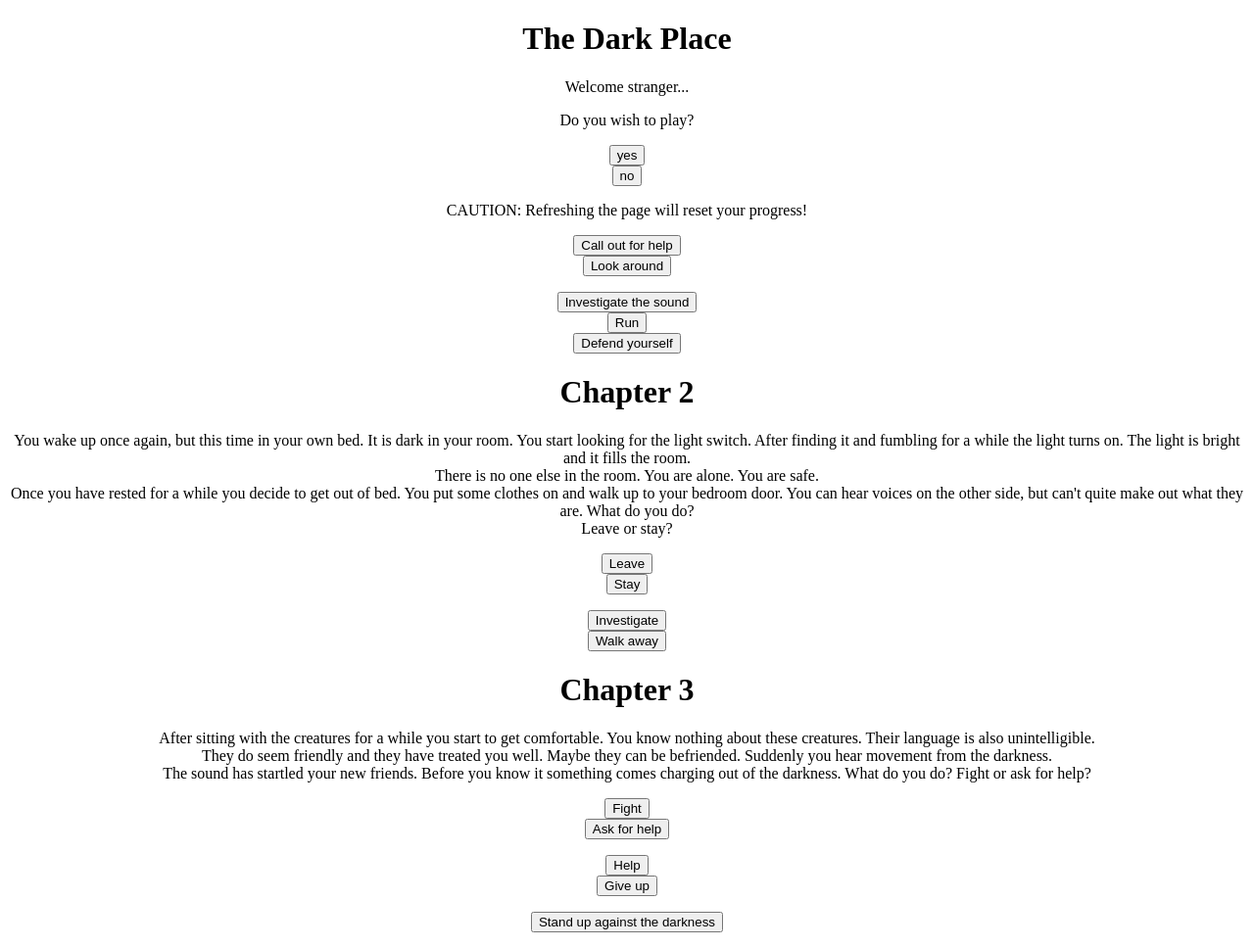
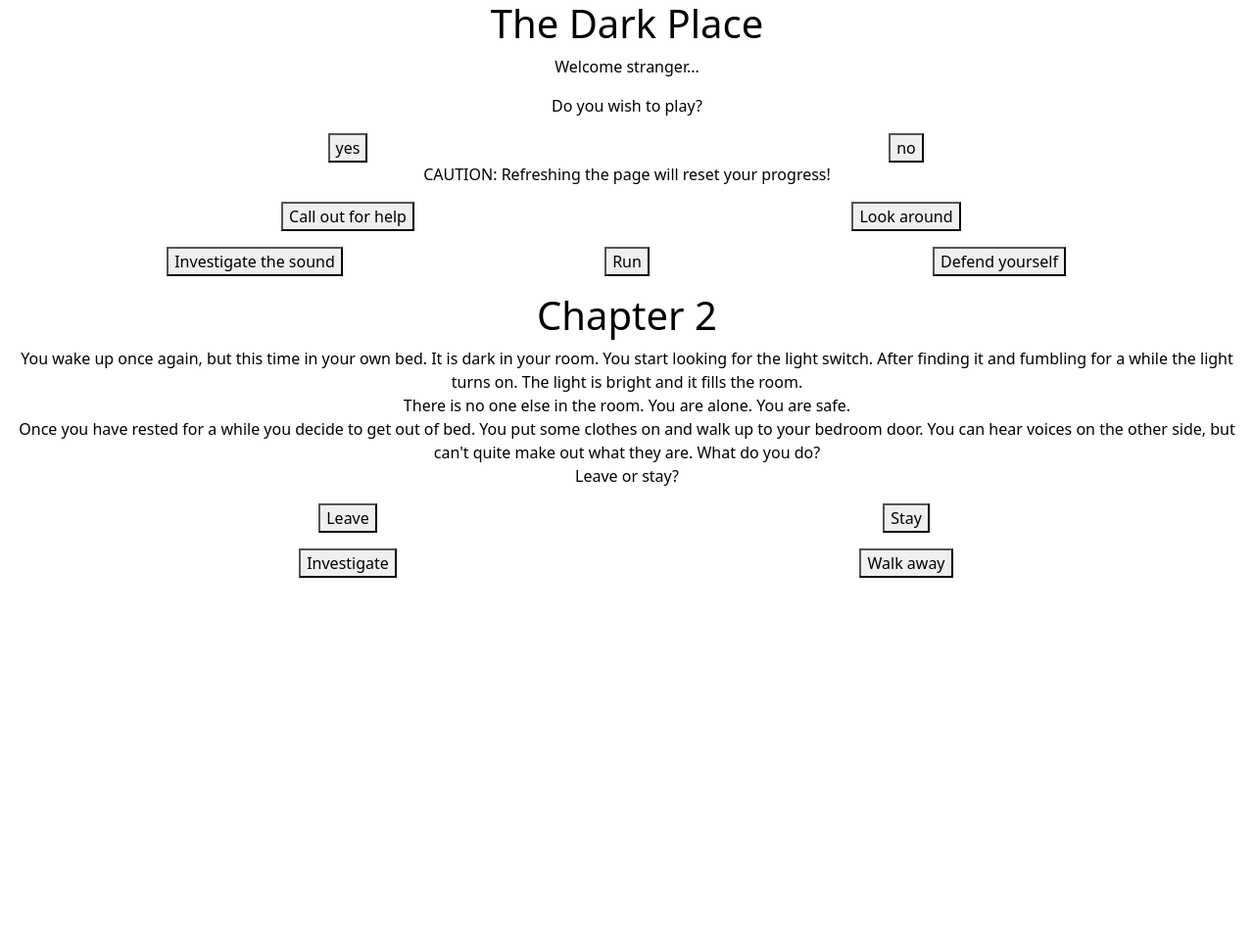
Before and after one commit to Nikopetaja/Text-based-adventure1, a plain HTML site: page index.html in a window 1280 px wide. Shown: the whole page at 98% size. After the commit the page ends 800 px from the top, so only its background shows below. Drawn offline with nearby package versions, Linux system fonts and the light colour scheme.

Commit message:
Update index.html

```diff
--- a/index.html
+++ b/index.html
@@ -3,25 +3,50 @@
 	<head>
 		<meta charset="utf-8">
 			<title> TheDarkPlace </title>
+			<link href="https://cdn.jsdelivr.net/npm/bootstrap@5.3.0-alpha1/dist/css/bootstrap.min.css" rel="stylesheet" integrity="sha384-GLhlTQ8iRABdZLl6O3oVMWSktQOp6b7In1Zl3/Jr59b6EGGoI1aFkw7cmDA6j6gD" crossorigin="anonymous">
 		</head>
 			<link rel="stylesheet" href="./styles.css">
 				<body>
 					<h1> The Dark Place </h1>
 					<p> Welcome stranger... </p>
 					<p> Do you wish to play? </p>
+					<div class="container text-center">
+						<div class="row">
+							<div class="col">
 								<button onclick='gameStart()'>yes</button>
+							</div>
+							<div class="col">
 								<button onclick='noGame()'>no</button>
+							</div>
+						</div>
+					</div>
 					<p> CAUTION: Refreshing the page will reset your progress! </p>
 					<p id='gameButton'/>
-				<div>
+					<div class="container text-center">
+						<div class="row">
+							<div class="col">
 								<button onclick='firstChoice1()'>Call out for help</button>
+							</div>
+							<div class="col">
 								<button onclick='firstChoice2()'>Look around</button>
+							</div>
+						</div>
+					</div>
 					<p id='choice1'/>
 					<p id='choice2'/>
-					<div>
+					<div class="container text-center">
+						<div class="row">
+							<div class="col">
 								<button onclick='secondChoice1()'>Investigate the sound</button>
+							</div>
+							<div class="col">
 								<button onclick='secondChoice2()'>Run</button>
+							</div>
+							<div class="col">
 								<button onclick='secondChoice3()'>Defend yourself</button>
+							</div>
+						</div>
+					</div>
 					<p id='choice3'/>
 					<p id='choice4'/>
 					<p id='choice5'/>
@@ -44,14 +69,28 @@ const secondChoice3 = () => {document.getElementById('choice5').innerHTML = "You
 </script>
 									<h1> Chapter 2 </h1>
 									<p> You wake up once again, but this time in your own bed. It is dark in your room. You start looking for the light switch. After finding it and fumbling for a while the light turns on. The light is bright and it fills the room. <br> There is no one else in the room. You are alone. You are safe. <br> Once you have rested for a while you decide to get out of bed. You put some clothes on and walk up to your bedroom door. You can hear voices on the other side, but can't quite make out what they are. What do you do? <br> Leave or stay? </p>
-													<div>
+												<div class="container text-center">
+													<div class="row">
+														<div class="col">
 															<button onclick='c2firstChoice1()'>Leave</button>
+														</div>
+														<div class="col">
 															<button onclick='c2firstChoice2()'>Stay</button>
+														</div>
+													</div>
+												</div>
 												<p id='choice6'/>
 												<p id='choice7'/>
-														<div>
+												<div class="container text-center">
+													<div class="row">
+														<div class="col">
 															<button onclick='c2secondChoice1()'>Investigate</button>
+															</div>
+															<div class="col">
 															<button onclick='c2secondChoice2()'>Walk away</button>
+															</div>
+															</div>
+															</div>
 															<p id='choice8'/>
 															<p id='choice9'/>
 															<div>
@@ -65,32 +104,9 @@ const c2secondChoice1 = () => {document.getElementById('choice8').innerHTML = "Y
 const c2secondChoice2 = () => {document.getElementById('choice9').innerHTML = "You don't want to get involved with whatever that noice is about. It's much better to try to survive on your own anyway. You start walking away from the voices. You reach a cave. It's cold and you could use some shelter, so you head inside. Inside the cave is warm and comfortable. You decide to rest your eyes for a moment. As you sleep your lantern goes out. Slowly, the darkness consumess you. End 3";
 }
 </script>
-																	<h1> Chapter 3 </h1>
-																	<p> After sitting with the creatures for a while you start to get comfortable. You know nothing about these creatures. Their language is also unintelligible. <br> They do seem friendly and they have treated you well. Maybe they can be befriended. Suddenly you hear movement from the darkness. <br> The sound has startled your new friends. Before you know it something comes charging out of the darkness. What do you do? Fight or ask for help?
-																	<div>
-																					<button onclick='c3firstChoice1()'>Fight</button>
-																					<button onclick='c3firstChoice2()'>Ask for help</button>
-																					<p id='choice10'/>
-																					<p id='choice11'/>
-																					<div>
-																						<button onclick='c3secondChoice1()'>Help</button>
-																						<button onclick='c3secondChoice2()'>Give up</button>
-																						<p id='choice12'/>
-																						<p id='choice13'/>
-																						<div>
-																							<button onclick='c3thirdChoice1()'>Stand up against the darkness</button>
-																							<p id='choice14'/>
-																							<script>
-																					const c3firstChoice1 = () => {document.getElementById('choice10').innerHTML = "You do what you did last you came across this creature. You raise your sword and brace. This time the creature is smarter. <br> It dodges your blade and moves toward the friendly creatures. What do you do? Help or give up?";
-																					}
-																					const c3firstChoice2 = () => {document.getElementById('choice11').innerHTML = "You turn around and face your new friends. They look terrified. You yell at them pleading for help. They don't seem to understand you at first. <br> Quickly though they look at eachother and rush to your side. They pick up sticks and stones and brace for the dark creature.";
-																					}
-																					const c3secondChoice1 = () => {document.getElementById('choice12').innerHTML = "You turn around and start running towards your friends. Surprisingly you manage to outrun the creature and get to your friends first. <br> Once you reach you friends they have already picked up sticks and stones for weapons. Together you brace for the dark creature.";
-																					}
-																					const c3secondChoice2 = () => {document.getElementById('choice13').innerHTML = "You feel yourself getting heavier and weaker. First you lay down your sword. The you fall to your knees and eventually you lay all the way down. <br> You don't know what happens to your friends. In the end it doesn't really matter. The darkness consumes you. End 1";
-																					}
-																					const c3thirdChoice1 = () => {document.getElementById('choice14').innerHTML = "You and your new friends brace for the creature together. You feel terrified. This is it the same creature that has been tormenting you so far is after you yet again. <br> But this time you are not alone. You have your friends with you. And even though they also feel scared together there is nothing you can't face. <br> After gaining speed the creature lunges at you. You manage to strike the creature with your sword stopping it in it's tracks. Once the creature is no longer moving you and your friends attack it with everything you've got. <br> Soon the creature is defeated and life goes on peacefully. The End.";
-																					}
-																					</script>
+																	<script src="https://cdn.jsdelivr.net/npm/bootstrap@5.3.0-alpha1/dist/js/bootstrap.bundle.min.js" integrity="sha384-w76AqPfDkMBDXo30jS1Sgez6pr3x5MlQ1ZAGC+nuZB+EYdgRZgiwxhTBTkF7CXvN" crossorigin="anonymous"/>
+																	<script src="https://cdn.jsdelivr.net/npm/@popperjs/core@2.11.6/dist/umd/popper.min.js" integrity="sha384-oBqDVmMz9ATKxIep9tiCxS/Z9fNfEXiDAYTujMAeBAsjFuCZSmKbSSUnQlmh/jp3" crossorigin="anonymous"/>
+																	<script src="https://cdn.jsdelivr.net/npm/bootstrap@5.3.0-alpha1/dist/js/bootstrap.min.js" integrity="sha384-mQ93GR66B00ZXjt0YO5KlohRA5SY2XofN4zfuZxLkoj1gXtW8ANNCe9d5Y3eG5eD" crossorigin="anonymous"/>
+																</body>
 															</body>
 														</html>
```
Lines whose indentation alone changed are shown as unchanged.
